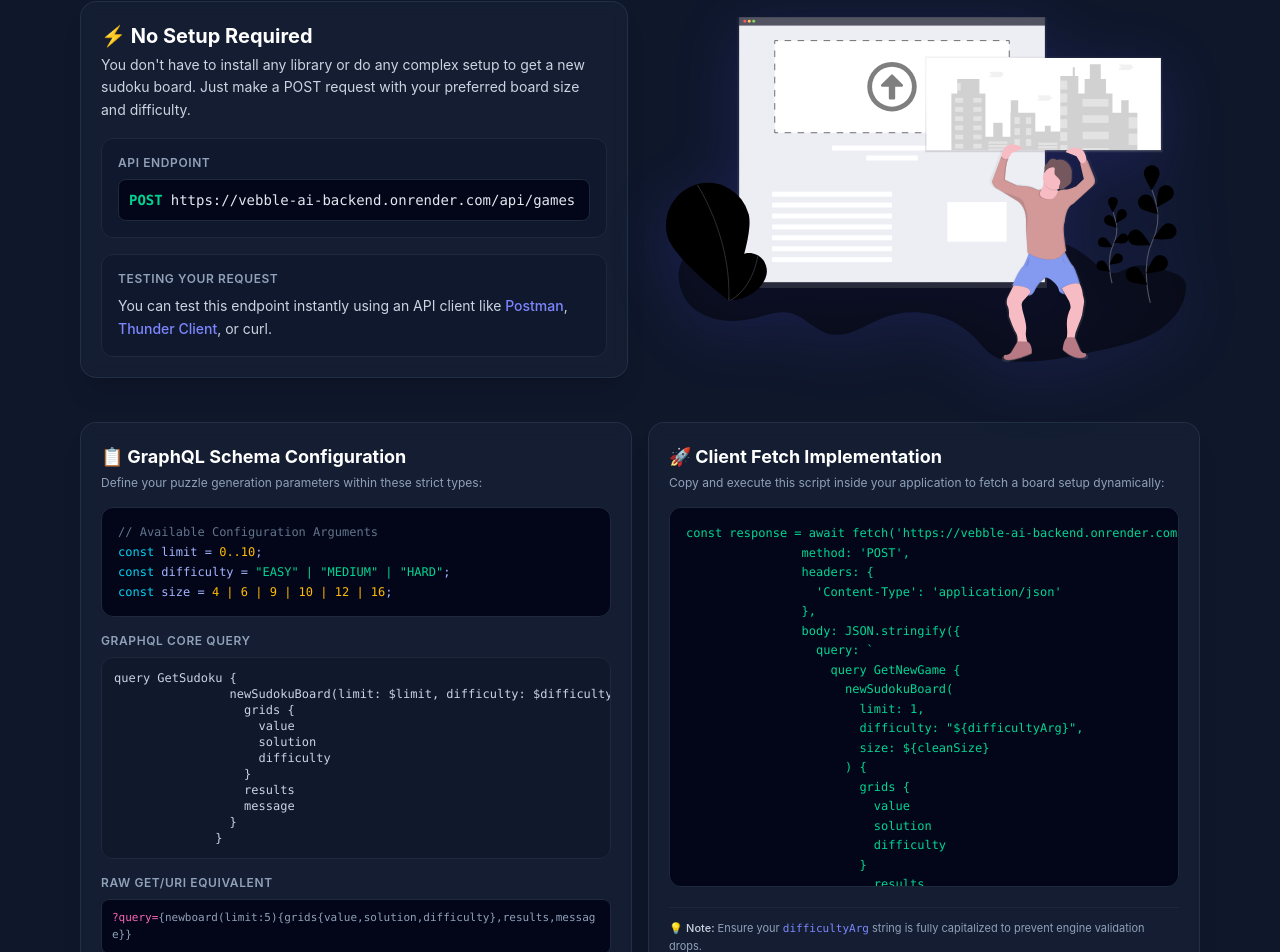
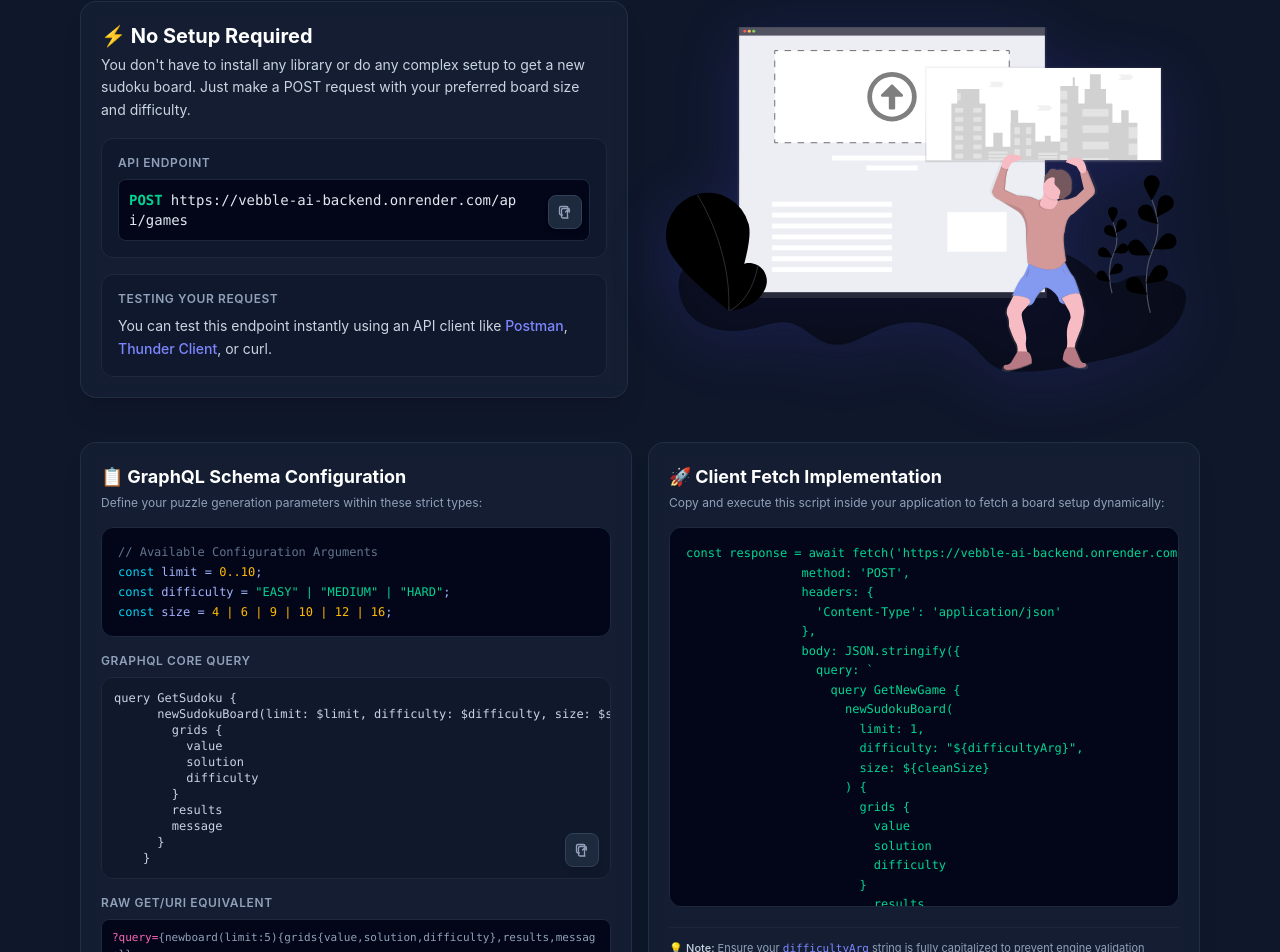
Before and after one commit to Gyaneshkr5009/PlaySocket.io, a React (Vite) app: page /docs in a window 1280 px wide. Shown: the part 413-1365 px from the top of the page. Built offline with nearby package versions, Linux system fonts and the light colour scheme.

Commit message:
Added Copy to clipboard feature

```diff
--- a/package.json
+++ b/package.json
@@ -11,6 +11,7 @@
   },
   "dependencies": {
     "@tailwindcss/vite": "^4.3.1",
+    "lucide": "^1.23.0",
     "nodemon": "^3.1.14",
     "react": "^19.2.6",
     "react-dom": "^19.2.6",
--- a/src/pages/GetStarted.jsx
+++ b/src/pages/GetStarted.jsx
@@ -1,6 +1,51 @@
+import { useState , useRef } from "react"
 import NevBar from "../component/NevBar" // Double-check if the folder is named 'component' or 'components'
 
 function GetStarted() {
+  const [copiedUrl, setCopiedUrl] = useState(false);
+  const [copiedQuery, setCopiedQuery] = useState(false);
+  const urlRef = useRef(null);
+  const queryRef = useRef(null);
+
+  const handleCopyUrl = async () => {
+    const urlText = urlRef.current ? urlRef.current.innerText : "";
+    try {
+      await navigator.clipboard.writeText(urlText);
+      setCopiedUrl(true);
+      setTimeout(() => setCopiedUrl(false), 2000);
+
+      if (urlRef.current) {
+        const range = document.createRange();
+        const selection = window.getSelection();
+        range.selectNodeContents(urlRef.current);
+        selection.removeAllRanges();
+        selection.addRange(range);
+      }
+    } catch (err) {
+      console.error("Failed to copy URL: ", err);
+    }
+  };
+
+  const handleCopyQuery = async () => {
+    const queryText = queryRef.current ? queryRef.current.innerText : "";
+    try {
+      await navigator.clipboard.writeText(queryText);
+      setCopiedQuery(true);
+      setTimeout(() => setCopiedQuery(false), 2000);
+
+      if (queryRef.current) {
+        const range = document.createRange();
+        const selection = window.getSelection();
+        range.selectNodeContents(queryRef.current);
+        selection.removeAllRanges();
+        selection.addRange(range);
+      }
+    } catch (err) {
+      console.error("Failed to copy Query: ", err);
+    }
+  };
+
+
   return (
     <div className='min-h-screen flex flex-col bg-slate-900 text-slate-100 font-sans selection:bg-indigo-500 selection:text-white gap-5 pb-4'>
       <NevBar />
@@ -47,16 +92,35 @@ function GetStarted() {
           </div>
 
           {/* Section 1: Endpoint Details */}
-          <div className="bg-slate-900/60 border border-slate-800 rounded-xl p-4">
+          <div className="bg-slate-900/60 border border-slate-800 rounded-xl p-4 relative group">
             <h4 className="text-xs font-semibold uppercase tracking-wider text-slate-400 mb-2">
               API Endpoint
             </h4>
-            <p className="bg-slate-950 border border-slate-800 p-2.5 rounded-lg font-mono text-xs md:text-sm break-all text-slate-200">
-              <span className="text-emerald-400 font-bold mr-2">POST</span>
+            <p
+              onClick={handleCopyUrl}
+              className="bg-slate-950 border border-slate-800 p-2.5 pr-16 rounded-lg font-mono text-xs md:text-sm break-all text-slate-200 cursor-pointer hover:border-slate-700 transition-colors"
+            >
+              <span className="text-emerald-400 font-bold mr-2 select-none">POST</span>
+              <span ref={urlRef} className="selection:bg-emerald-500/30 selection:text-emerald-300">
                 https://vebble-ai-backend.onrender.com/api/games
+              </span>
             </p>
+            <button
+              onClick={handleCopyUrl}
+              className="absolute right-6 bottom-7 p-2 rounded-lg bg-slate-800 text-slate-400 border border-slate-700 hover:text-emerald-400 hover:bg-slate-700/50 hover:border-slate-600 transition-all shadow-md group/btn"
+              title={copiedUrl ? "Copied!" : "Copy to clipboard"}
+            >
+              {copiedUrl ? (
+                <svg xmlns="http://w3.org" fill="none" viewBox="0 0 24 24" strokeWidth={2.5} stroke="currentColor" className="w-4 h-4 text-emerald-400 transform scale-110 transition-transform duration-200">
+                  <path strokeLinecap="round" strokeLinejoin="round" d="M4.5 12.75l6 6 9-13.5" />
+                </svg>
+              ) : (
+                <svg xmlns="http://w3.org" fill="none" viewBox="0 0 24 24" strokeWidth={2} stroke="currentColor" className="w-4 h-4 transition-transform group-hover/btn:scale-105">
+                  <path strokeLinecap="round" strokeLinejoin="round" d="M16.5 8.25V6a2.25 2.25 0 00-2.25-2.25H6A2.25 2.25 0 003.75 6v8.25A2.25 2.25 0 006 16.5h2.25m7.5-7.5l3 3m-3-3l-3 3m3-3v11.25A2.25 2.25 0 0116.5 21h-7.5A2.25 2.25 0 016.75 18.75V9a2.25 2.25 0 012.25-2.25h7.5A2.25 2.25 0 0118.75 9v.75" />
+                </svg>
+              )}
+            </button>
           </div>
-
           {/* Section 2: Client Testing */}
           <div className="bg-slate-900/60 border border-slate-800 rounded-xl p-4">
             <h4 className="text-xs font-semibold uppercase tracking-wider text-slate-400 mb-2">
@@ -79,7 +143,7 @@ function GetStarted() {
           />
         </div>
       </div>
-      {/* Api Info */}
+      {/* GraphQL Schema Configuration */}
       <div className="grid grid-cols-1 md:grid-cols-2 gap-4 max-w-6xl mx-auto px-4 w-full mt-6">
         {/* Column 1: Schema Variables & Raw Format */}
         <div className="flex flex-col gap-4 bg-slate-800/40 border border-slate-700/50 rounded-2xl p-5 backdrop-blur-sm shadow-xl">
@@ -97,9 +161,15 @@ function GetStarted() {
           </div>
 
           {/* Raw GraphQL Query Layout */}
-          <div>
-            <h4 className="text-xs font-semibold uppercase tracking-wider text-slate-400 mb-2">GraphQL Core Query</h4>
-            <pre className="bg-slate-900/60 border border-slate-800 p-3 rounded-xl font-mono text-xs text-slate-300 overflow-x-auto whitespace-pre">
+          <div className="relative group">
+            <h4 className="text-xs font-semibold uppercase tracking-wider text-slate-400 mb-2">
+              GraphQL Core Query
+            </h4>
+            <pre
+              ref={queryRef}
+              onClick={handleCopyQuery}
+              className="bg-slate-900/60 border border-slate-800 p-3 pr-16 rounded-xl font-mono text-xs text-slate-300 overflow-x-auto whitespace-pre cursor-pointer hover:border-slate-700 transition-colors selection:bg-emerald-500/20 selection:text-emerald-300"
+            >
               {`query GetSudoku {
       newSudokuBoard(limit: $limit, difficulty: $difficulty, size: $size) {
         grids {
@@ -112,7 +182,25 @@ function GetStarted() {
       }
     }`}
             </pre>
+            <button
+              onClick={handleCopyQuery}
+              className="absolute right-3 bottom-3 p-2 rounded-lg bg-slate-800 text-slate-400 border border-slate-700 hover:text-emerald-400 hover:bg-slate-700/50 hover:border-slate-600 transition-all shadow-md group/btn z-10"
+              title={copiedQuery ? "Copied!" : "Copy to clipboard"}
+            >
+              {copiedQuery ? (
+                // Fixed: Restored correct xmlns URL string
+                <svg xmlns="http://w3.org" fill="none" viewBox="0 0 24 24" strokeWidth={2.5} stroke="currentColor" className="w-4 h-4 text-emerald-400 transform scale-110 transition-transform duration-200">
+                  <path strokeLinecap="round" strokeLinejoin="round" d="M4.5 12.75l6 6 9-13.5" />
+                </svg>
+              ) : (
+                // Fixed: Restored correct xmlns URL string
+                <svg xmlns="http://w3.org" fill="none" viewBox="0 0 24 24" strokeWidth={2} stroke="currentColor" className="w-4 h-4 transition-transform group-hover/btn:scale-105">
+                  <path strokeLinecap="round" strokeLinejoin="round" d="M16.5 8.25V6a2.25 2.25 0 00-2.25-2.25H6A2.25 2.25 0 003.75 6v8.25A2.25 2.25 0 006 16.5h2.25m7.5-7.5l3 3m-3-3l-3 3m3-3v11.25A2.25 2.25 0 0116.5 21h-7.5A2.25 2.25 0 016.75 18.75V9a2.25 2.25 0 012.25-2.25h7.5A2.25 2.25 0 0118.75 9v.75" />
+                </svg>
+              )}
+            </button>
           </div>
+
 
           {/* Raw URI Query Format */}
           <div>
```
Also changed, not shown: 1 other file (tests, documents, lock files or other folders). Lines whose indentation alone changed are shown as unchanged.
